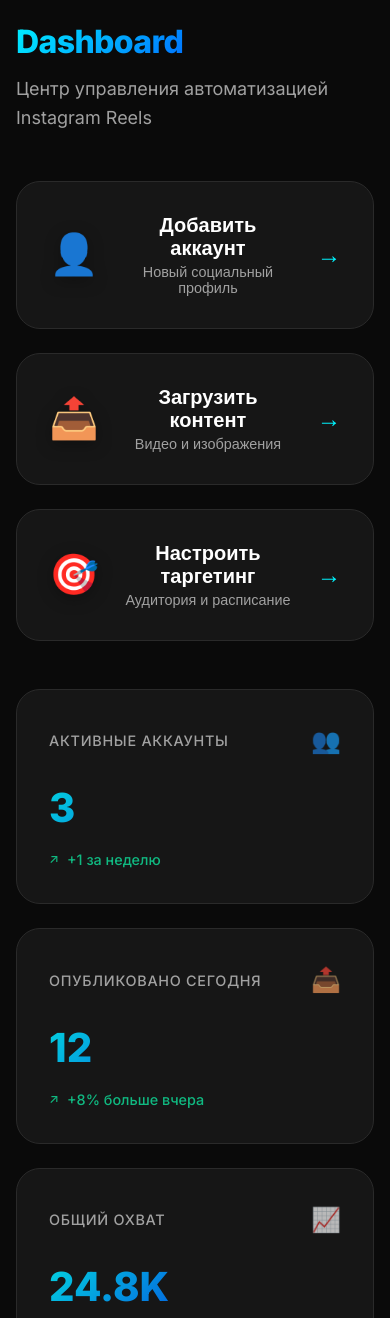
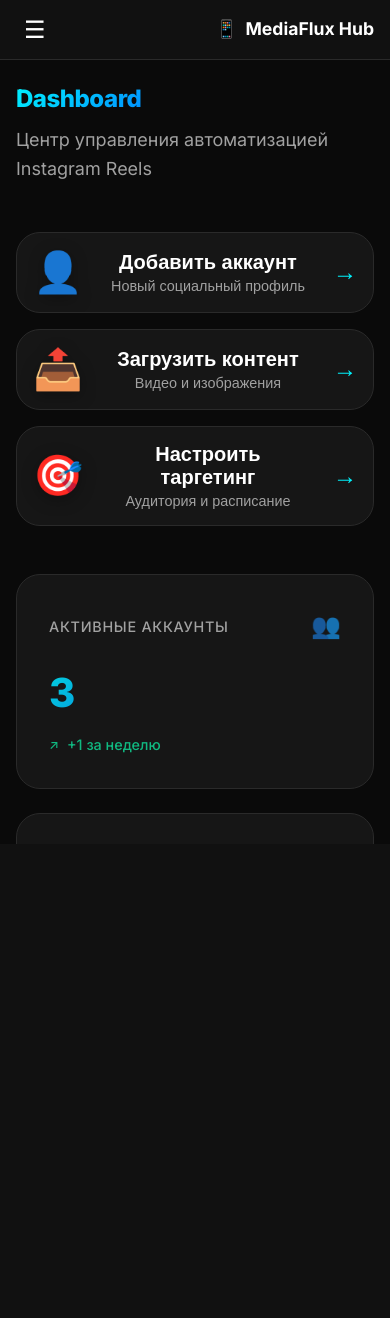
Before and after one commit to Maks1122n/avtomatvideo50, a FastAPI app: page / in a window 390 px wide. Shown: the top 1318 px of the page. After the commit the page ends 844 px from the top, so only its background shows below. Run offline with FastAPI, Linux system fonts and the light colour scheme.

Commit message:
📱 МОБИЛЬНАЯ НАВИГАЦИЯ: Добавлена кнопка-гамбургер и адаптивное меню для телефонов

```diff
--- a/templates/dashboard.html
+++ b/templates/dashboard.html
@@ -1368,12 +1368,161 @@
             0%, 100% { box-shadow: var(--shadow-glow-green); }
             50% { box-shadow: 0 0 30px rgba(16, 185, 129, 0.6); }
         }
+
+        /* MOBILE NAVIGATION */
+        .mobile-header {
+            display: none;
+            position: fixed;
+            top: 0;
+            left: 0;
+            right: 0;
+            height: 60px;
+            background: var(--bg-secondary);
+            border-bottom: 1px solid var(--border-color);
+            z-index: 1000;
+            padding: 0 1rem;
+            align-items: center;
+            justify-content: space-between;
+        }
+
+        .mobile-menu-btn {
+            background: none;
+            border: none;
+            color: var(--text-primary);
+            font-size: 1.5rem;
+            cursor: pointer;
+            padding: 0.5rem;
+            border-radius: 8px;
+            transition: var(--transition-fast);
+            display: flex;
+            align-items: center;
+            justify-content: center;
+        }
+
+        .mobile-menu-btn:hover {
+            background: var(--bg-tertiary);
+        }
+
+        .mobile-logo {
+            display: flex;
+            align-items: center;
+            gap: 0.5rem;
+            font-size: 1.1rem;
+            font-weight: 700;
+        }
+
+        .mobile-overlay {
+            display: none;
+            position: fixed;
+            top: 0;
+            left: 0;
+            width: 100%;
+            height: 100%;
+            background: rgba(0, 0, 0, 0.5);
+            z-index: 999;
+            opacity: 0;
+            transition: var(--transition-smooth);
+        }
+
+        .mobile-overlay.show {
+            opacity: 1;
+        }
+
+        /* RESPONSIVE STYLES */
+        @media (max-width: 768px) {
+            .mobile-header {
+                display: flex;
+            }
+
+            .sidebar {
+                position: fixed;
+                left: -100%;
+                top: 0;
+                height: 100vh;
+                transition: var(--transition-smooth);
+                z-index: 1001;
+                width: var(--sidebar-width);
+                box-shadow: var(--shadow-xl);
+            }
+
+            .sidebar.mobile-open {
+                left: 0;
+            }
+
+            .main-content {
+                margin-left: 0;
+                padding-top: 80px;
+                width: 100%;
+            }
+
+            .dashboard {
+                padding-left: 0;
+            }
+
+            .mobile-overlay {
+                display: block;
+            }
+
+            /* Улучшения для мобильных */
+            .quick-actions {
+                grid-template-columns: 1fr;
+                gap: 1rem;
+            }
+
+            .stats-grid {
+                grid-template-columns: repeat(2, 1fr);
+            }
+
+            .account-cards {
+                grid-template-columns: 1fr;
+            }
+
+            .content-grid {
+                grid-template-columns: 1fr;
+            }
+
+            .page-title {
+                font-size: 1.75rem;
+            }
+        }
+
+        @media (max-width: 480px) {
+            .stats-grid {
+                grid-template-columns: 1fr;
+            }
+
+            .quick-actions .action-btn {
+                padding: 1rem;
+            }
+
+            .action-btn .btn-content {
+                flex: 1;
+            }
+
+            .page-title {
+                font-size: 1.5rem;
+            }
+        }
     </style>
 </head>
 <body>
+    <!-- MOBILE HEADER -->
+    <div class="mobile-header">
+        <button class="mobile-menu-btn" onclick="toggleMobileMenu()">
+            <span id="menu-icon">☰</span>
+        </button>
+        <div class="mobile-logo">
+            <span>📱</span>
+            <span>MediaFlux Hub</span>
+        </div>
+    </div>
+
+    <!-- MOBILE OVERLAY -->
+    <div class="mobile-overlay" onclick="closeMobileMenu()"></div>
+
     <div class="dashboard">
         <!-- ОБЯЗАТЕЛЬНАЯ НАВИГАЦИЯ -->
-        <nav class="sidebar">
+        <nav class="sidebar" id="sidebar">
             <div class="logo">
                 <span class="logo-icon">📱</span>
                 <span class="logo-text">MediaFlux Hub</span>
@@ -1989,6 +2138,65 @@
 
     <!-- JAVASCRIPT -->
     <script>
+        // MOBILE MENU FUNCTIONS
+        function toggleMobileMenu() {
+            const sidebar = document.getElementById('sidebar');
+            const overlay = document.querySelector('.mobile-overlay');
+            const menuIcon = document.getElementById('menu-icon');
+
+            if (sidebar.classList.contains('mobile-open')) {
+                closeMobileMenu();
+            } else {
+                openMobileMenu();
+            }
+        }
+
+        function openMobileMenu() {
+            const sidebar = document.getElementById('sidebar');
+            const overlay = document.querySelector('.mobile-overlay');
+            const menuIcon = document.getElementById('menu-icon');
+
+            sidebar.classList.add('mobile-open');
+            overlay.classList.add('show');
+            menuIcon.textContent = '✕';
+
+            // Блокируем скролл body
+            document.body.style.overflow = 'hidden';
+        }
+
+        function closeMobileMenu() {
+            const sidebar = document.getElementById('sidebar');
+            const overlay = document.querySelector('.mobile-overlay');
+            const menuIcon = document.getElementById('menu-icon');
+
+            sidebar.classList.remove('mobile-open');
+            overlay.classList.remove('show');
+            menuIcon.textContent = '☰';
+
+            // Восстанавливаем скролл body
+            document.body.style.overflow = '';
+        }
+
+        // Закрытие меню при нажатии на ESC
+        document.addEventListener('keydown', function(e) {
+            if (e.key === 'Escape') {
+                closeMobileMenu();
+            }
+        });
+
+        // Закрытие меню при клике на навигационную ссылку (для мобильных)
+        document.addEventListener('DOMContentLoaded', function() {
+            const navLinks = document.querySelectorAll('.nav-link');
+            navLinks.forEach(link => {
+                link.addEventListener('click', function() {
+                    // Закрываем мобильное меню при клике на ссылку
+                    if (window.innerWidth <= 768) {
+                        closeMobileMenu();
+                    }
+                });
+            });
+        });
+
         // JavaScript для переключения страниц
         function showPage(pageId) {
             // Скрыть все страницы
@@ -2139,13 +2347,6 @@
             }
         });
 
-        // Закрытие модального окна по ESC
-        document.addEventListener('keydown', function(e) {
-            if (e.key === 'Escape') {
-                closeModal();
-            }
-        });
-
         // Drag & Drop для загрузки файлов
         const uploadZone = document.getElementById('uploadZone');
 
```
